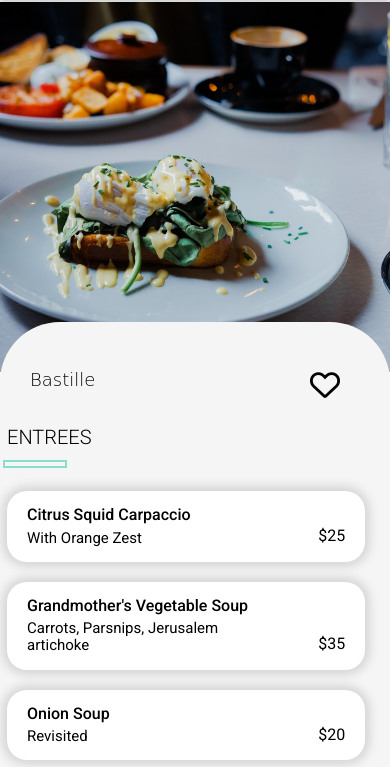
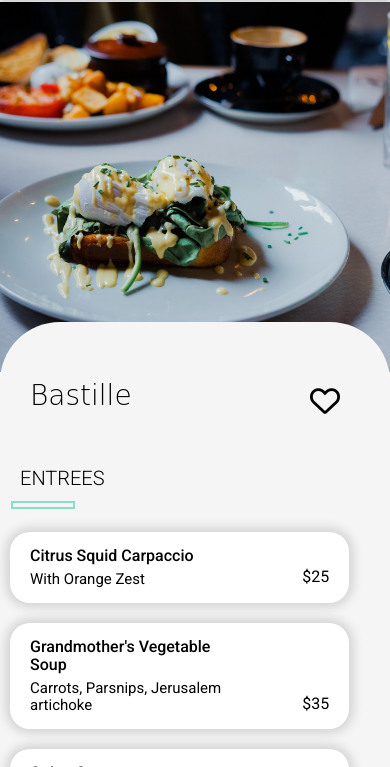
Before and after one commit to THenry90/OC-Project-2, a website: page menus/bastille.html in a window 390 px wide. Shown: the part 58-825 px from the top of the page. Drawn offline with nearby package versions, Linux system fonts and the light colour scheme; a web font is replaced by a local one.

Commit message:
.css and.map changed

```diff
--- a/public/styles/main.css/main.css
+++ b/public/styles/main.css/main.css
@@ -46,7 +46,7 @@
 }
 @media only screen and (max-width: 401px) {
   .restaurant-name {
-    font-size: 18px;
+    font-size: 28px;
   }
 }
 
@@ -642,6 +642,7 @@
   position: relative;
   bottom: 40px;
   width: 100%;
+  padding: 10px;
 }
 
 .course {
@@ -685,6 +686,7 @@
 }
 .course-header {
   position: relative;
+  left: 10px;
   top: 20px;
 }
 
@@ -700,14 +702,14 @@
   color: black;
   border: 2px solid rgb(135, 223, 203);
   position: relative;
-  right: 160px;
+  right: 165px;
   bottom: 15px;
 }
 
 .menu-item {
   background-color: white;
   display: flex;
-  width: 95%;
+  width: 90%;
   border-radius: 20px;
   box-shadow: 0 0 10px 5px rgb(215, 214, 214);
   transform: scale(1);
@@ -780,7 +782,7 @@
   }
 }
 .menu-item__more-info {
-  width: 90%;
+  width: 95%;
   font-size: 15px;
   text-overflow: ellipsis;
 }
```
Also changed, not shown: 1 other file.
